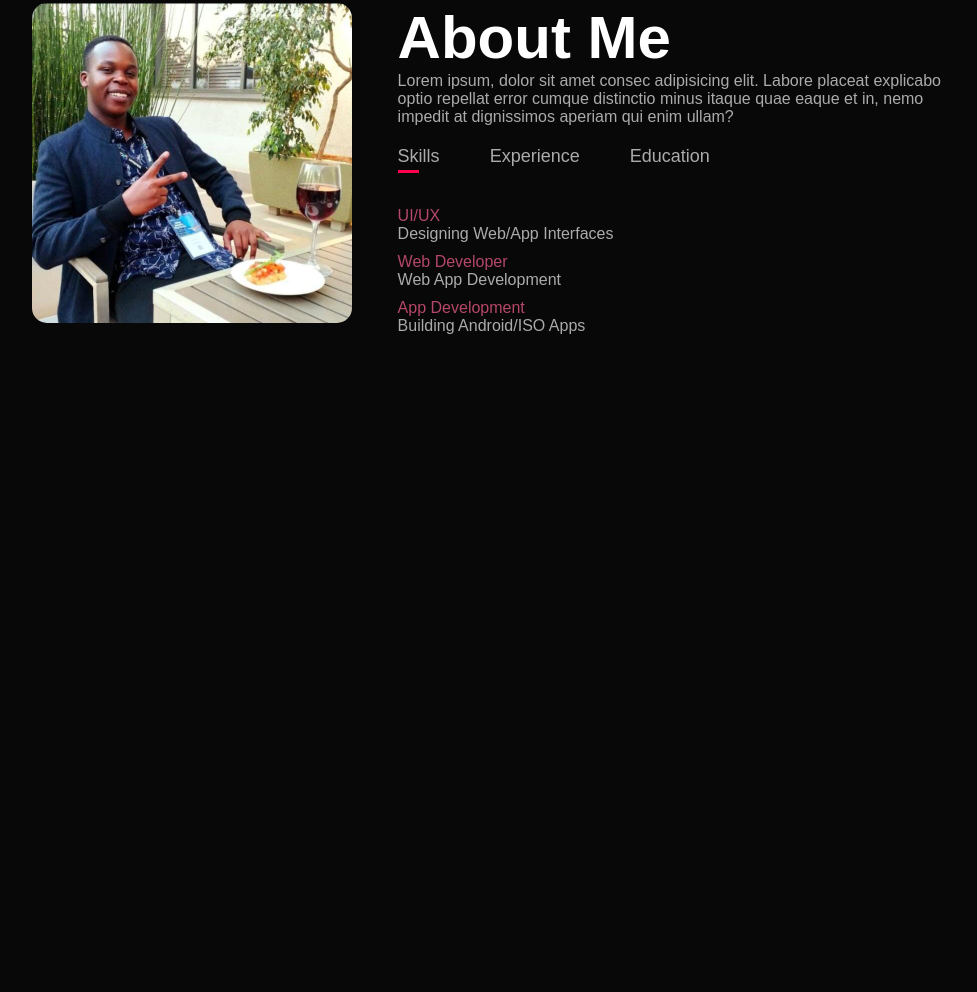
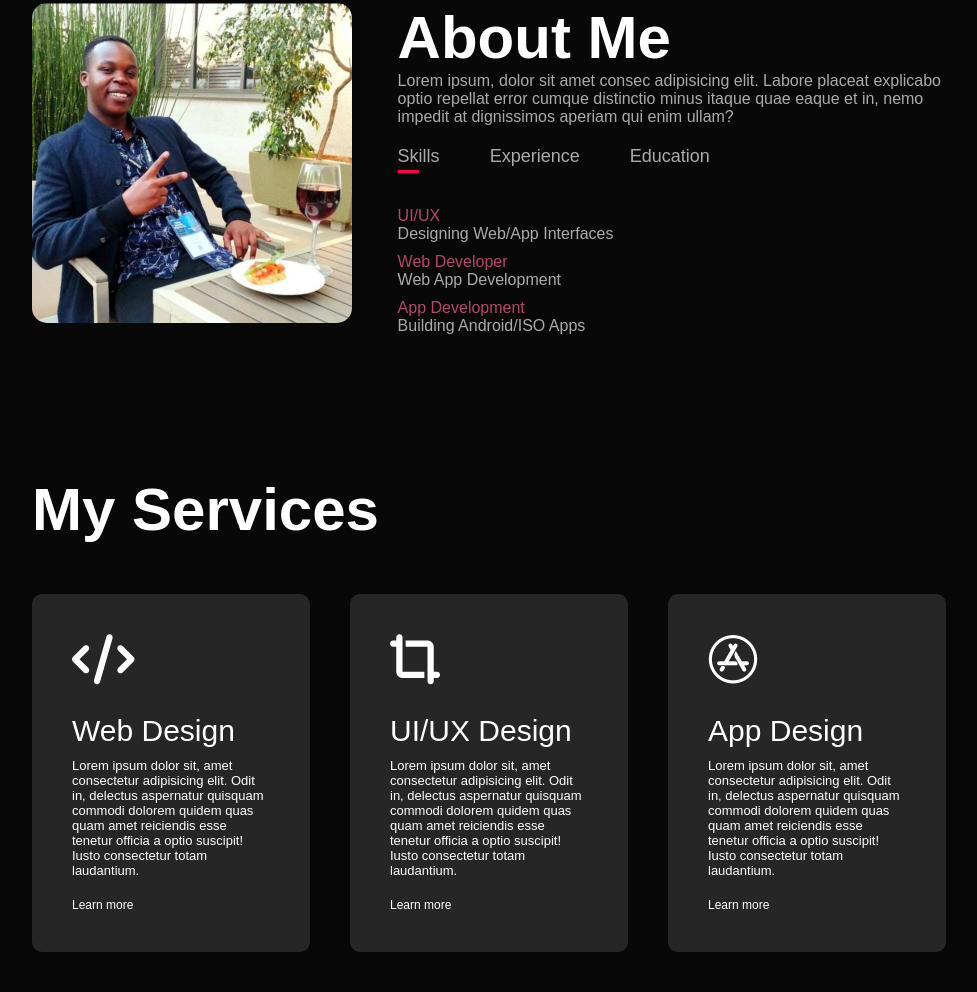
Before and after one commit to leemutai/portfolio, a plain HTML site: page index.html in a window 1280 px wide. Shown: the part 887-1879 px from the top of the page, without its empty margins (151-1128 px from the left). Before the commit the page ends 1322 px from the top, so only its background shows below. Drawn offline with Linux system fonts and the light colour scheme.

Commit message:
finalized services

```diff
--- a/index.html
+++ b/index.html
@@ -5,6 +5,10 @@
     <meta name="viewport" content="width=device-width, initial-scale=1.0" />
     <title>My Portfolio</title>
     <link rel="stylesheet" href="style.css" />
+    <script
+      src="https://kit.fontawesome.com/c4254e24a8.js"
+      crossorigin="anonymous"
+    ></script>
   </head>
   <body>
     <div id="header">
@@ -103,6 +107,49 @@
         </div>
       </div>
     </div>
+
+    <!-- --------Services-------- -->
+    <div id="services">
+      <div class="container">
+        <h1 class="sub-title">My Services</h1>
+        <div class="services-list">
+          <div>
+            <i class="fa-solid fa-code"></i>
+            <h2>Web Design</h2>
+            <p>
+              Lorem ipsum dolor sit, amet consectetur adipisicing elit. Odit in,
+              delectus aspernatur quisquam commodi dolorem quidem quas quam amet
+              reiciendis esse tenetur officia a optio suscipit! Iusto
+              consectetur totam laudantium.
+            </p>
+            <a href="#">Learn more</a>
+          </div>
+
+          <div>
+            <i class="fa-solid fa-crop-simple"></i>
+            <h2>UI/UX Design</h2>
+            <p>
+              Lorem ipsum dolor sit, amet consectetur adipisicing elit. Odit in,
+              delectus aspernatur quisquam commodi dolorem quidem quas quam amet
+              reiciendis esse tenetur officia a optio suscipit! Iusto
+              consectetur totam laudantium.
+            </p>
+            <a href="#">Learn more</a>
+          </div>
+          <div>
+            <i class="fa-brands fa-app-store"></i>
+            <h2>App Design</h2>
+            <p>
+              Lorem ipsum dolor sit, amet consectetur adipisicing elit. Odit in,
+              delectus aspernatur quisquam commodi dolorem quidem quas quam amet
+              reiciendis esse tenetur officia a optio suscipit! Iusto
+              consectetur totam laudantium.
+            </p>
+            <a href="#">Learn more</a>
+          </div>
+        </div>
+      </div>
+    </div>
     <script>
       var tablinks = document.getElementsByClassName("tab-links");
       var tabcontents = document.getElementsByClassName("tab-contents");
--- a/style.css
+++ b/style.css
@@ -136,3 +136,42 @@ nav ul li a:hover::after {
 .tab-contents.active-tab {
   display: block;
 }
+
+/*--------services-------*/
+#services {
+  padding: 30px 0;
+}
+.services-list {
+  display: grid;
+  grid-template-columns: repeat(auto-fit, minmax(250px, 1fr));
+  grid-gap: 40px;
+  margin-top: 50px;
+}
+.services-list div {
+  background: #262626;
+  padding: 40px;
+  font-size: 13px;
+  font-weight: 300;
+  border-radius: 10px;
+  transition: background 0.5s, transform 0.5s;
+}
+.services-list div i {
+  font-size: 50px;
+  margin-bottom: 30px;
+}
+.services-list div h2 {
+  font-size: 30px;
+  font-weight: 500;
+  margin-bottom: 10px;
+}
+.services-list div a {
+  color: #fff;
+  text-decoration: none;
+  font-size: 12px;
+  margin-top: 20px;
+  display: inline-block;
+}
+.services-list div:hover {
+  background: #ff004f;
+  transform: translateY(-10px);
+}
```
